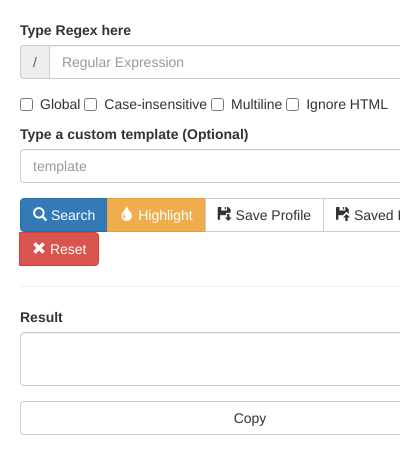
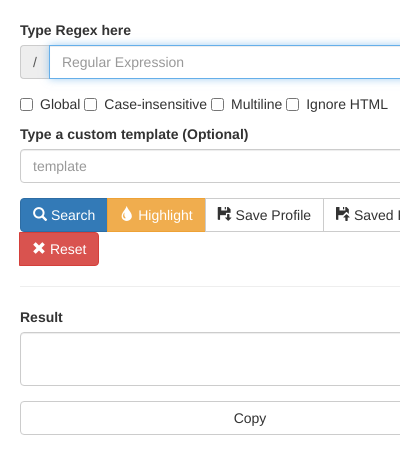
Before and after one commit to Mohd-PH/RegexSearch, a browser extension: page popup/RegexSearch.html in a window 400 px wide. Shown: the top 474 px of the page. Drawn offline with Linux system fonts and the light colour scheme.

Commit message:
regex input auto focus

```diff
--- a/popup/RegexSearch.html
+++ b/popup/RegexSearch.html
@@ -14,7 +14,7 @@
         <label for="regexInput">Type Regex here</label>
         <div class="input-group">
           <span class="input-group-addon" id="slash-addon1">/</span>
-          <input type="text" class="form-control" name="regex" id="regexInput" placeholder="Regular Expression">
+          <input type="text" class="form-control" name="regex" id="regexInput" placeholder="Regular Expression" autofocus>
           <span class="input-group-addon" id="slash-addon2">/</span>
         </div>
       </div>
```
